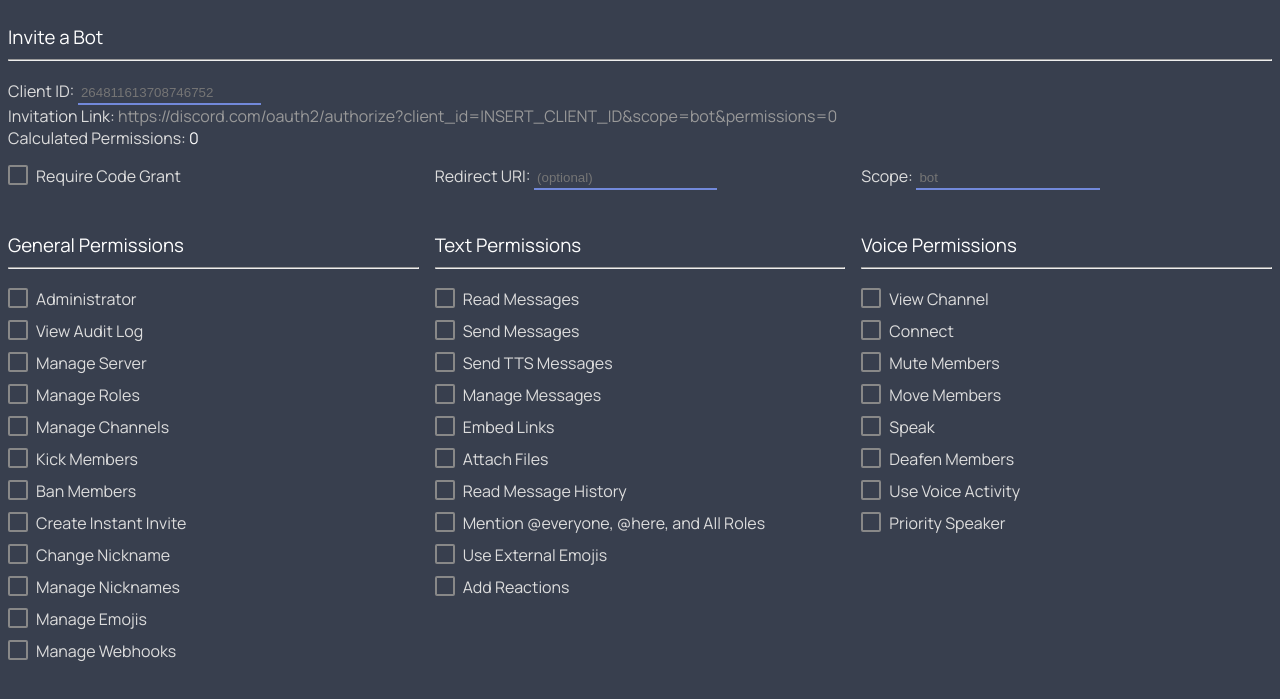
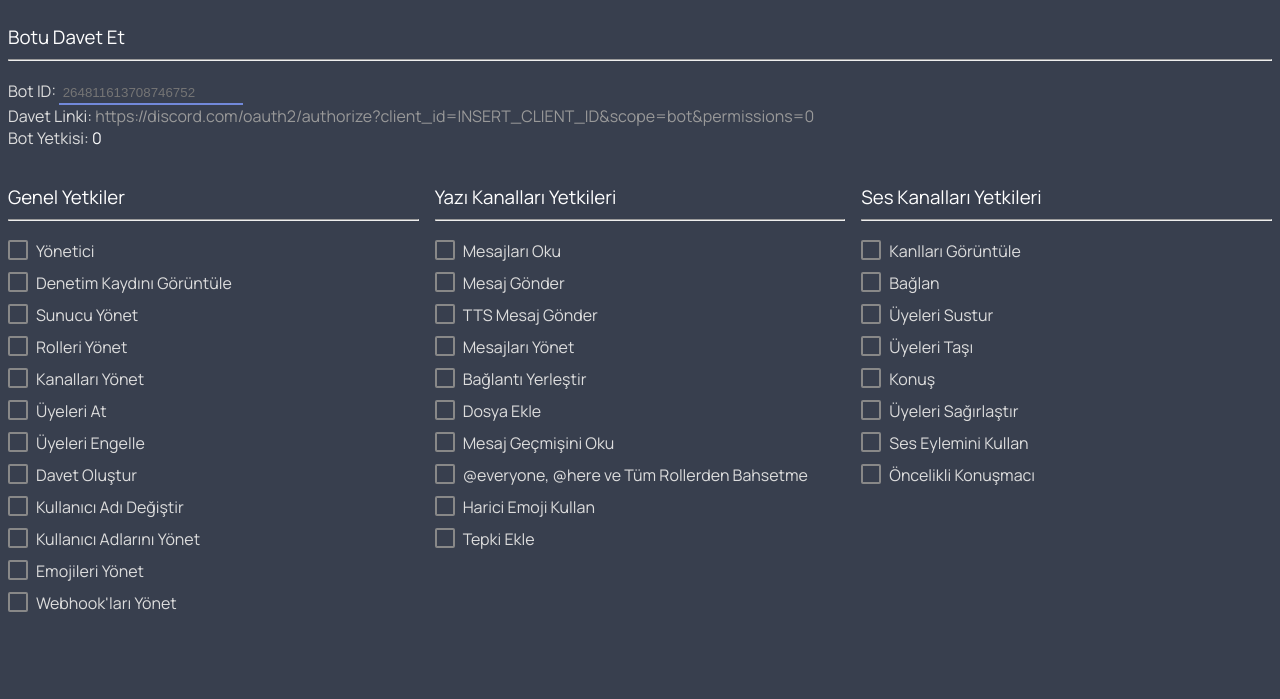
Before and after one commit to BetaWile/discord-permission-calculator, a plain HTML site: page index.html in a window 1280 px wide. Shown: the part 43-742 px from the top of the page. Drawn offline with Linux system fonts and the light colour scheme.

Commit message:
Update index.html

```diff
--- a/index.html
+++ b/index.html
@@ -19,171 +19,157 @@
       <div class="container stacky-footer">
          <div class="oauth">
             <h3>
-               Invite a Bot
+               Botu Davet Et
                <hr>
             </h3>
             <p>
-               <span>Client ID: <input id="clientID" type="text" placeholder="264811613708746752" onkeyup="recalculate()"></span>
+               <span>Bot ID: <input id="clientID" type="text" placeholder="264811613708746752" onkeyup="recalculate()"></span>
                <br>
-               <span>Invitation Link: <a href="#" id="invite" style="text-decoration: none;"></a></span>
+               <span>Davet Linki: <a href="#" id="invite" style="text-decoration: none;"></a></span>
                <br>
-               <span>Calculated Permissions: <span id="number" style="color:white">0</span>&nbsp;<code id="equation">0x0</code></span>
-            <div class="selector" >
-               <div class="col-me-maybe">
-                  <input id="oauthCodeGrant" type="checkbox" onclick="recalculate()">
-                  <label for="oauthCodeGrant">Require Code Grant</label>
-               </div>
-               <div class="col-me-maybe">
-                  <span>Redirect URI: <input id="oauthRedirect" type="text" placeholder="(optional)" onkeyup="recalculate()"></span>
-               </div>
-               <div class="col-me-maybe">
-                  <span>Scope: <input id="oauthScopes" type="text" placeholder="bot" onkeyup="recalculate()"></span>
-               </div>
-            </div>
-            </p>
-         </div>
+               <span>Bot Yetkisi: <span id="number" style="color:white">0</span>&nbsp;<code id="equation">0x0</code></span>
          <div class="selector">
             <div class="col-me-maybe">
                <h3>
-                  General Permissions
+                  Genel Yetkiler
                   <hr>
                </h3>
                <ul>
                   <li>
                      <input id="generalAdministrator" type="checkbox" onclick="recalculate()">
-                     <label class="orangutan-not-orange" for="generalAdministrator">Administrator</label>
+                     <label class="orangutan-not-orange" for="generalAdministrator">Yönetici</label>
                   </li>
                   <li>
                      <input id="generalViewAuditLog" type="checkbox" onclick="recalculate()">
-                     <label for="generalViewAuditLog">View Audit Log</label>
+                     <label for="generalViewAuditLog">Denetim Kaydını Görüntüle</label>
                   </li>
                   <li>
                      <input id="generalManageServer" type="checkbox" onclick="recalculate()">
-                     <label class="orangutan-not-orange" for="generalManageServer">Manage Server</label>
+                     <label class="orangutan-not-orange" for="generalManageServer">Sunucu Yönet</label>
                   </li>
                   <li>
                      <input id="generalManageRoles" type="checkbox" onclick="recalculate()">
-                     <label class="orangutan-not-orange" for="generalManageRoles">Manage Roles</label>
+                     <label class="orangutan-not-orange" for="generalManageRoles">Rolleri Yönet</label>
                   </li>
                   <li>
                      <input id="generalManageChannels" type="checkbox" onclick="recalculate()">
-                     <label class="orangutan-not-orange" for="generalManageChannels">Manage Channels</label>
+                     <label class="orangutan-not-orange" for="generalManageChannels">Kanalları Yönet</label>
                   </li>
                   <li>
                      <input id="generalKickMembers" type="checkbox" onclick="recalculate()">
-                     <label class="orangutan-not-orange" for="generalKickMembers">Kick Members</label>
+                     <label class="orangutan-not-orange" for="generalKickMembers">Üyeleri At</label>
                   </li>
                   <li>
                      <input id="generalBanMembers" type="checkbox" onclick="recalculate()">
-                     <label class="orangutan-not-orange" for="generalBanMembers">Ban Members</label>
+                     <label class="orangutan-not-orange" for="generalBanMembers">Üyeleri Engelle</label>
                   </li>
                   <li>
                      <input id="generalCreateInstantInvite" type="checkbox" onclick="recalculate()">
-                     <label for="generalCreateInstantInvite">Create Instant Invite</label>
+                     <label for="generalCreateInstantInvite">Davet Oluştur</label>
                   </li>
                   <li>
                      <input id="generalChangeNickname" type="checkbox" onclick="recalculate()">
-                     <label for="generalChangeNickname">Change Nickname</label>
+                     <label for="generalChangeNickname">Kullanıcı Adı Değiştir</label>
                   </li>
                   <li>
                      <input id="generalManageNicknames" type="checkbox" onclick="recalculate()">
-                     <label for="generalManageNicknames">Manage Nicknames</label>
+                     <label for="generalManageNicknames">Kullanıcı Adlarını Yönet</label>
                   </li>
                   <li>
                      <input id="generalManageEmojis" type="checkbox" onclick="recalculate()">
-                     <label for="generalManageEmojis">Manage Emojis</label>
+                     <label for="generalManageEmojis">Emojileri Yönet</label>
                   </li>
                   <li>
                      <input id="generalManageWebhooks" type="checkbox" onclick="recalculate()">
-                     <label class="orangutan-not-orange" for="generalManageWebhooks">Manage Webhooks</label>
+                     <label class="orangutan-not-orange" for="generalManageWebhooks">Webhook'ları Yönet</label>
                   </li>
                </ul>
             </div>
             <div class="col-me-maybe">
                <h3>
-                  Text Permissions
+                  Yazı Kanalları Yetkileri
                   <hr>
                </h3>
                <ul>
                   <li>
                      <input id="textReadMessages" type="checkbox" onclick="recalculate(this)">
-                     <label for="textReadMessages">Read Messages</label>
+                     <label for="textReadMessages">Mesajları Oku</label>
                   </li>
                   <li>
                      <input id="textSendMessages" type="checkbox" onclick="recalculate()">
-                     <label for="textSendMessages">Send Messages</label>
+                     <label for="textSendMessages">Mesaj Gönder</label>
                   </li>
                   <li>
                      <input id="textSendTTSMessages" type="checkbox" onclick="recalculate()">
-                     <label for="textSendTTSMessages">Send TTS Messages</label>
+                     <label for="textSendTTSMessages">TTS Mesaj Gönder</label>
                   </li>
                   <li>
                      <input id="textManageMessages" type="checkbox" onclick="recalculate()">
-                     <label class="orangutan-not-orange" for="textManageMessages">Manage Messages</label>
+                     <label class="orangutan-not-orange" for="textManageMessages">Mesajları Yönet</label>
                   </li>
                   <li>
                      <input id="textEmbedLinks" type="checkbox" onclick="recalculate()">
-                     <label for="textEmbedLinks">Embed Links</label>
+                     <label for="textEmbedLinks">Bağlantı Yerleştir</label>
                   </li>
                   <li>
                      <input id="textAttachFiles" type="checkbox" onclick="recalculate()">
-                     <label for="textAttachFiles">Attach Files</label>
+                     <label for="textAttachFiles">Dosya Ekle</label>
                   </li>
                   <li>
                      <input id="textReadMessageHistory" type="checkbox" onclick="recalculate()">
-                     <label for="textReadMessageHistory">Read Message History</label>
+                     <label for="textReadMessageHistory">Mesaj Geçmişini Oku</label>
                   </li>
                   <li>
                      <input id="textMentionEveryone" type="checkbox" onclick="recalculate()">
-                     <label for="textMentionEveryone">Mention @everyone, @here, and All Roles</label>
+                     <label for="textMentionEveryone">@everyone, @here ve Tüm Rollerden Bahsetme</label>
                   </li>
                   <li>
                      <input id="textUseExternalEmojis" type="checkbox" onclick="recalculate()">
-                     <label for="textUseExternalEmojis">Use External Emojis</label>
+                     <label for="textUseExternalEmojis">Harici Emoji Kullan</label>
                   </li>
                   <li>
                      <input id="textAddReactions" type="checkbox" onclick="recalculate()">
-                     <label for="textAddReactions">Add Reactions</label>
+                     <label for="textAddReactions">Tepki Ekle</label>
                   </li>
                </ul>
             </div>
             <div class="col-me-maybe">
                <h3>
-                  Voice Permissions
+                  Ses Kanalları Yetkileri
                   <hr>
                </h3>
                <ul>
                   <li>
                      <input id="voiceViewChannel" type="checkbox" onclick="recalculate(this)">
-                     <label for="voiceViewChannel">View Channel</label>
+                     <label for="voiceViewChannel">Kanlları Görüntüle</label>
                   </li>
                   <li>
                      <input id="voiceConnect" type="checkbox" onclick="recalculate()">
-                     <label for="voiceConnect">Connect</label>
+                     <label for="voiceConnect">Bağlan</label>
                   </li>
                   <li>
                      <input id="voiceMuteMembers" type="checkbox" onclick="recalculate()">
-                     <label for="voiceMuteMembers">Mute Members</label>
+                     <label for="voiceMuteMembers">Üyeleri Sustur</label>
                   </li>
                   <li>
                      <input id="voiceMoveMembers" type="checkbox" onclick="recalculate()">
-                     <label for="voiceMoveMembers">Move Members</label>
+                     <label for="voiceMoveMembers">Üyeleri Taşı</label>
                   </li>
                   <li>
                      <input id="voiceSpeak" type="checkbox" onclick="recalculate()">
-                     <label for="voiceSpeak">Speak</label>
+                     <label for="voiceSpeak">Konuş</label>
                   </li>
                   <li>
                      <input id="voiceDeafenMembers" type="checkbox" onclick="recalculate()">
-                     <label for="voiceDeafenMembers">Deafen Members</label>
+                     <label for="voiceDeafenMembers">Üyeleri Sağırlaştır</label>
                   </li>
                   <li>
                      <input id="voiceUseVAD" type="checkbox" onclick="recalculate()">
-                     <label for="voiceUseVAD">Use Voice Activity</label>
+                     <label for="voiceUseVAD">Ses Eylemini Kullan</label>
                   </li>
                   <li>
                      <input id="voicePrioritySpeaker" type="checkbox" onclick="recalculate()">
-                     <label for="voicePrioritySpeaker">Priority Speaker</label>
+                     <label for="voicePrioritySpeaker">Öncelikli Konuşmacı</label>
                   </li>
                </ul>
             </div>
```
